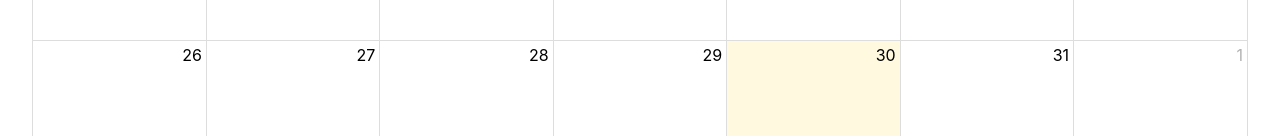
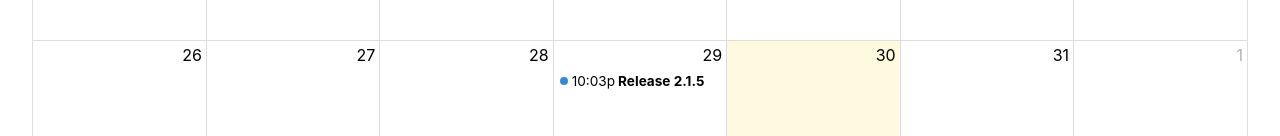
Before and after one commit to iamdcj/release-calendar, a React (Create React App) app: page / in a window 1280 px wide. Shown: the part 664-800 px from the top of the page. Built offline with nearby package versions, Linux system fonts and the light colour scheme.

Commit message:
test events

```diff
--- a/public/index.html
+++ b/public/index.html
@@ -24,7 +24,7 @@
       work correctly both with client-side routing and a non-root public URL.
       Learn how to configure a non-root public URL by running `npm run build`.
     -->
-    <title>React App</title>
+    <title>Fox Release Calendar</title>
   </head>
   <body>
     <noscript>You need to enable JavaScript to run this app.</noscript>
--- a/src/App.tsx
+++ b/src/App.tsx
@@ -6,7 +6,20 @@ import "./App.css";
 import { useState } from "react";
 
 function App() {
-  const [events, setEvents] = useState([] as any);
+  const [events, setEvents] = useState([
+    {
+      id: 5,
+      title: "Release 2.1.5",
+      version: "2.1.5",
+      start: "2024-05-29T22:03:15",
+      end: "2024-05-29T23:00:00",
+      release_type: "regression",
+      team: "Spark Video Unit",
+      components: "V3 Foxipedia External Importer",
+      business_units: "FoxWeather",
+      build_owner: "",
+    },
+  ] as any);
 
   const handleDateClick = (stuff: any) => {
     setEvents([...events, stuff]);
@@ -16,7 +29,6 @@ function App() {
     <main>
       <FullCalendar
         plugins={[dayGridPlugin, interactionPlugin]}
-
         events={events}
         initialView="dayGridMonth"
         dateClick={handleDateClick}
```
